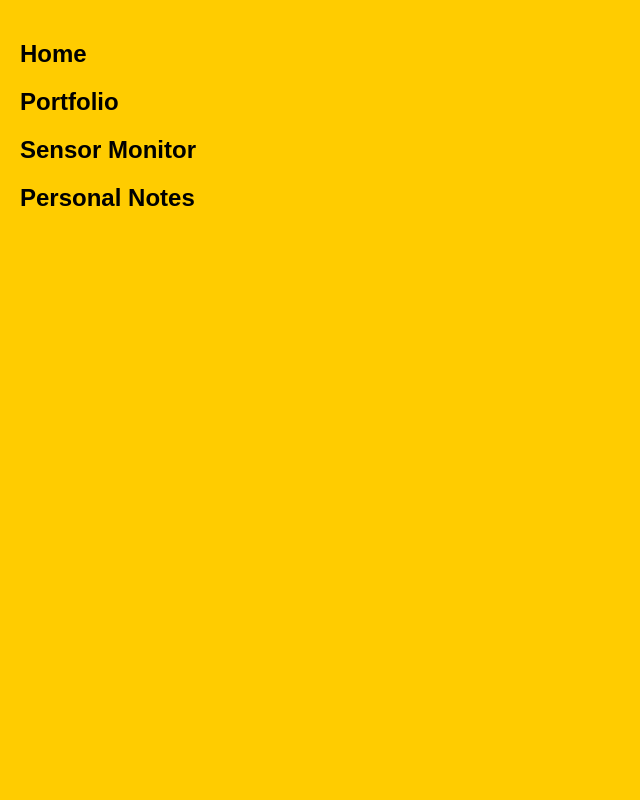
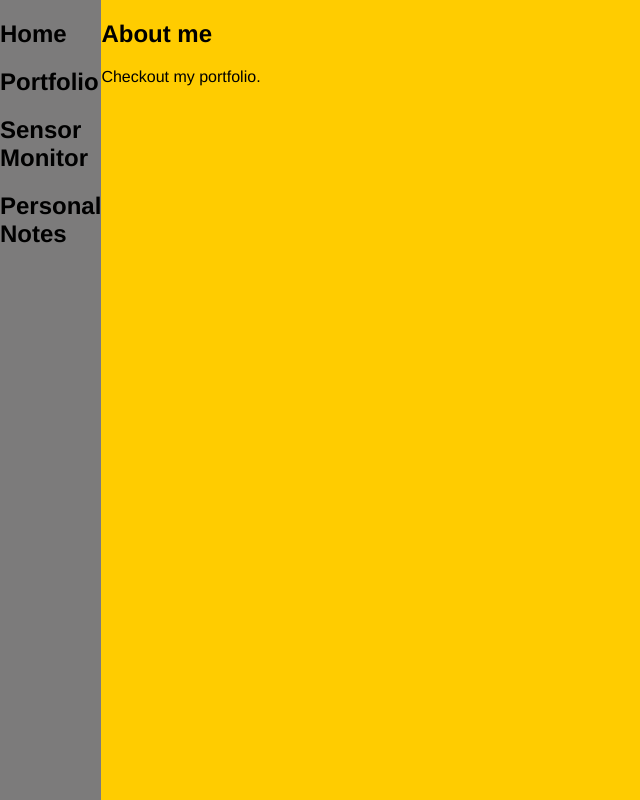
Before and after one commit to hpoleselo/JS, a React app in the folder react/henrivis_webpage/: page / in a window 1280 px wide. Shown: the whole page, without its empty margins (0-640 px from the left). Built offline with nearby package versions, Linux system fonts and the light colour scheme.

Commit message:
Added Routes (not working properly yet, and tweaked with css.

```diff
--- a/react/henrivis_webpage/public/index.html
+++ b/react/henrivis_webpage/public/index.html
@@ -4,7 +4,7 @@
     <meta charset="utf-8">
     <meta name="viewport"
           content="width=device-width, initial-scale=1, shrink-to-fit=no">
-    <title>henrivis Webpage</title>
+    <title>Henrivis</title>
   </head>
   <body>
     <div id="root"></div>
--- a/react/henrivis_webpage/src/components/App/index.js
+++ b/react/henrivis_webpage/src/components/App/index.js
@@ -1,13 +1,5 @@
 import React, { Component } from "react";
-import "./style.css";
-// Adding the routing part to link our late-added components/pages
-import {
-    Route,
-    NavLink,
-    Router,
-    Switch
-  }
-from "react-router-dom";
+import { BrowserRouter as Router, Switch, Route } from "react-router-dom";
 
 // Importing the NavBar
 import NavBar from "./../NavBar/";
@@ -18,12 +10,33 @@ import PersonalNotes from "./../../pages/PersonalNotes";
 import SensorMonitor from "./../../pages/SensorMonitor";
 import Portfolio from "./../../pages/Portfolio";
 
+import "./style.css";
+
 // The static part from our SPA, also called app frame is the HTML element
 // which acts as a container for our content
 
 export default function App() {
     return (
-      <NavBar/>
+        <Router>
+            <div className="grid">
+                <div className="navBar">
+                 <NavBar/>
+                </div>
+
+                <div className="pages">
+                    <Switch>
+                        <Route exact path="/" component={Home}/>
+                        <Route path="/portfolio" component={Portfolio}/>
+                        <Route path="/sensormonitor" component={SensorMonitor}/>
+                        <Route path="/personalnotes" component={PersonalNotes}/>
+
+
+                    </Switch>
+
+                </div>
+            </div>
+
+        </Router>
     );
 
 }
--- a/react/henrivis_webpage/src/components/App/style.css
+++ b/react/henrivis_webpage/src/components/App/style.css
@@ -1,41 +1,38 @@
+@font-face {
+    font-family: Helvetica;
+    src: url(HelveticaLTStd-Light.otf);
+}
+
 body {
     background-color: #FFCC00;
-    padding: 20px;
     margin: 0;
   }
-  h1, h2, p, ul, li {
-    font-family: sans-serif;
-  }
-  ul.header li {
-    display: inline;
-    list-style-type: none;
-    margin: 0;
-  }
-  ul.header {
-    background-color: #111;
-    padding: 0;
-  }
-  ul.header li a {
-    color: #FFF;
-    font-weight: bold;
-    text-decoration: none;
-    padding: 20px;
-    display: inline-block;
-  }
-  .content {
-    background-color: #FFF;
-    padding: 20px;
-  }
-  .content h2 {
+
+.grid {
+    display: grid;
+    width: 50vw;
+    height: 100vh;
+    grid-template-rows: 1fr;
+    grid-template-columns: 1fr 20fr;
+}
+
+
+.navBar{
+    background-color: rgb(124, 123, 123);
+    height: 100%;
+    grid-area: 1 / 1 / span 1 / span 1;
     padding: 0;
     margin: 0;
-  }
-  .content li {
-    margin-bottom: 10px;
-  }
+}
+
+h1, h2, p, ul, li {
+    font-family: "HelveticaLTStd-Light", "HelveticaNeue-Light", "Helvetica Neue Light", "Helvetica Neue",
+    Helvetica, Arial, "Lucida Grande", sans-serif;
+}
+
 
 /* Refers to the class active that is already built-in when we built the NavLink */
 /* We don't see it explicitly in the code, but it has the following:  aria-current="true" href="#/stuff" class="active">Stuff</a> */
-  .active {
+.active {
     background-color: #0099FF;
-  }
+}
--- a/react/henrivis_webpage/src/pages/Home/index.js
+++ b/react/henrivis_webpage/src/pages/Home/index.js
@@ -5,8 +5,6 @@ class Home extends Component {
     return (
       <div>
         <h2>About me</h2>
-        <p>I enjoy ...</p>
-
         <p>Checkout my portfolio.</p>
       </div>
     );
```
Also changed, not shown: react/henrivis_webpage/src/components/App/Bebas-Regular.ttf (added), react/henrivis_webpage/src/components/App/HelveticaLTStd-Light.otf (added).
